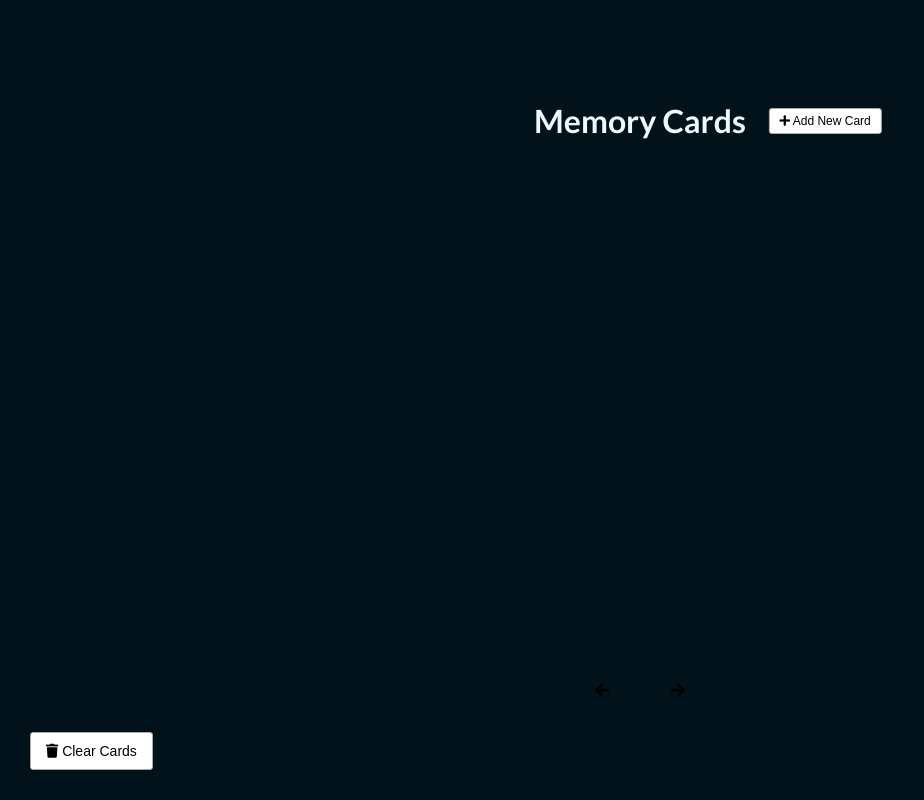
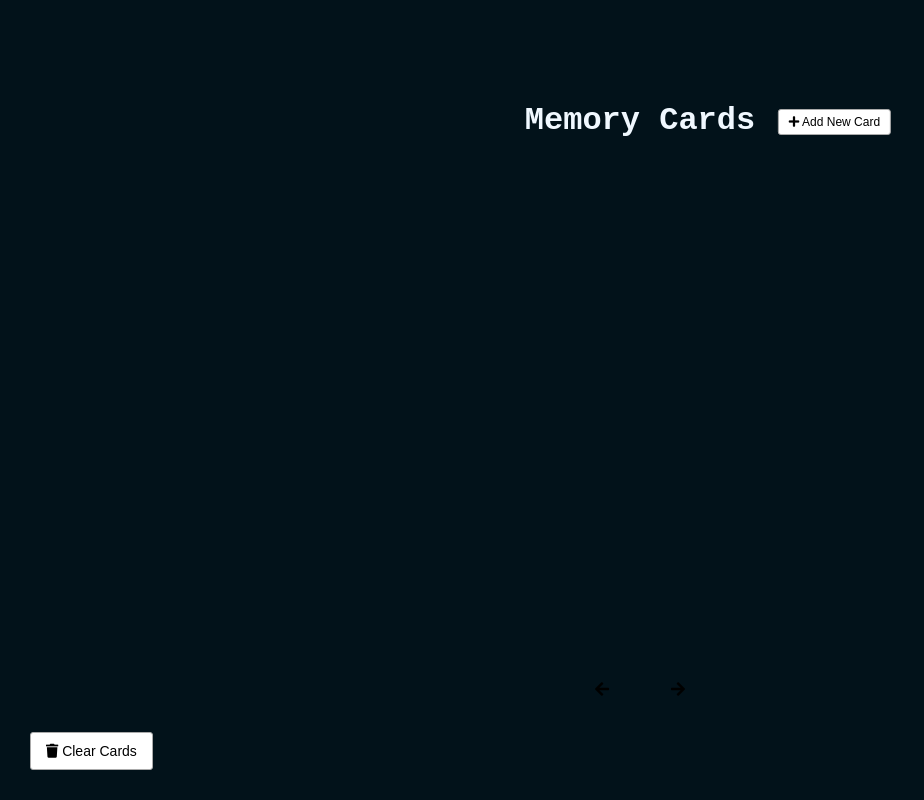
Before and after one commit to Syndicate555/Digital-Flashcards, a plain HTML site: page index.html in a window 1280 px wide. Shown: the whole page, without its empty margins (0-924 px from the left). Drawn offline with Linux system fonts and the light colour scheme.

Commit message:
Update index.html

```diff
--- a/index.html
+++ b/index.html
@@ -18,7 +18,9 @@
       <i class="fas fa-trash"></i> Clear Cards
     </button>
 
-    <h1 style="color: aliceblue;">
+    <h1
+      style="color: aliceblue; font-family: 'Courier New', Courier, monospace;"
+    >
       Memory Cards
       <button id="show" class="btn btn-small">
         <i class="fas fa-plus"></i> Add New Card
```
